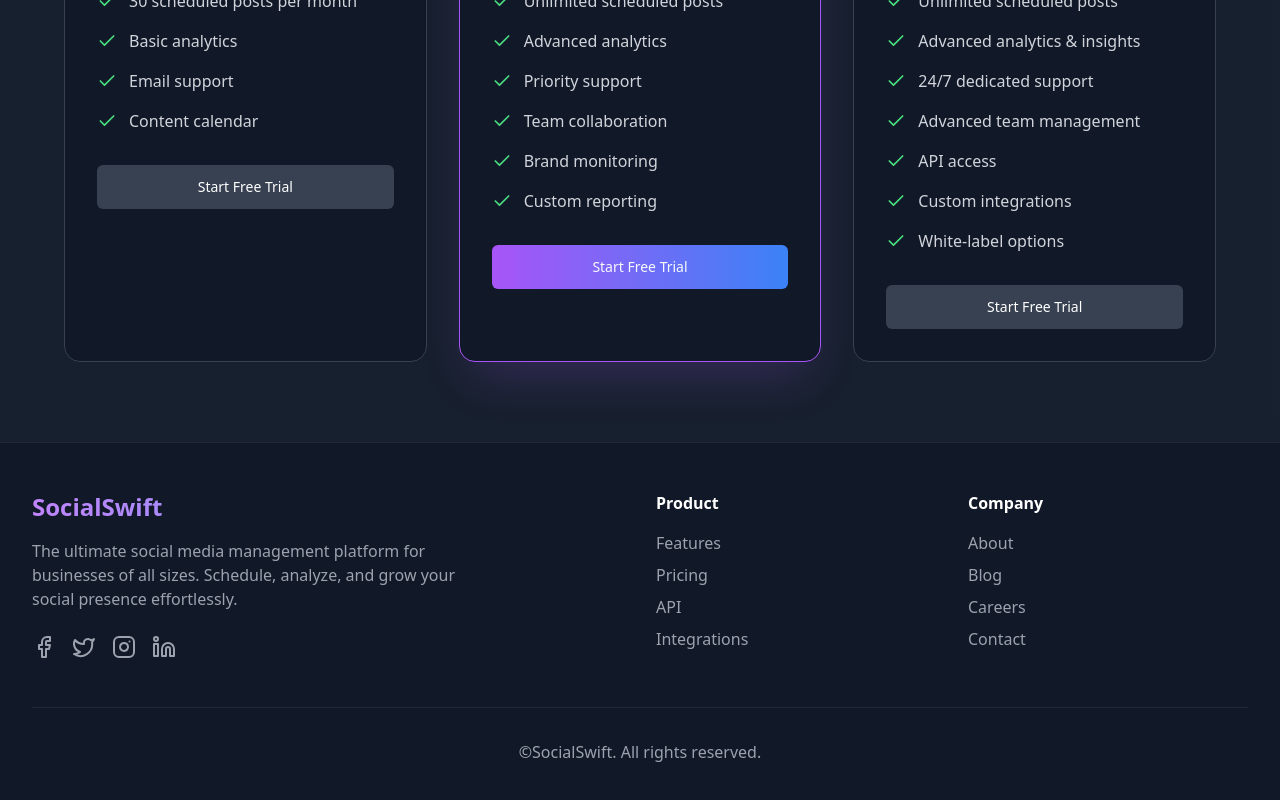
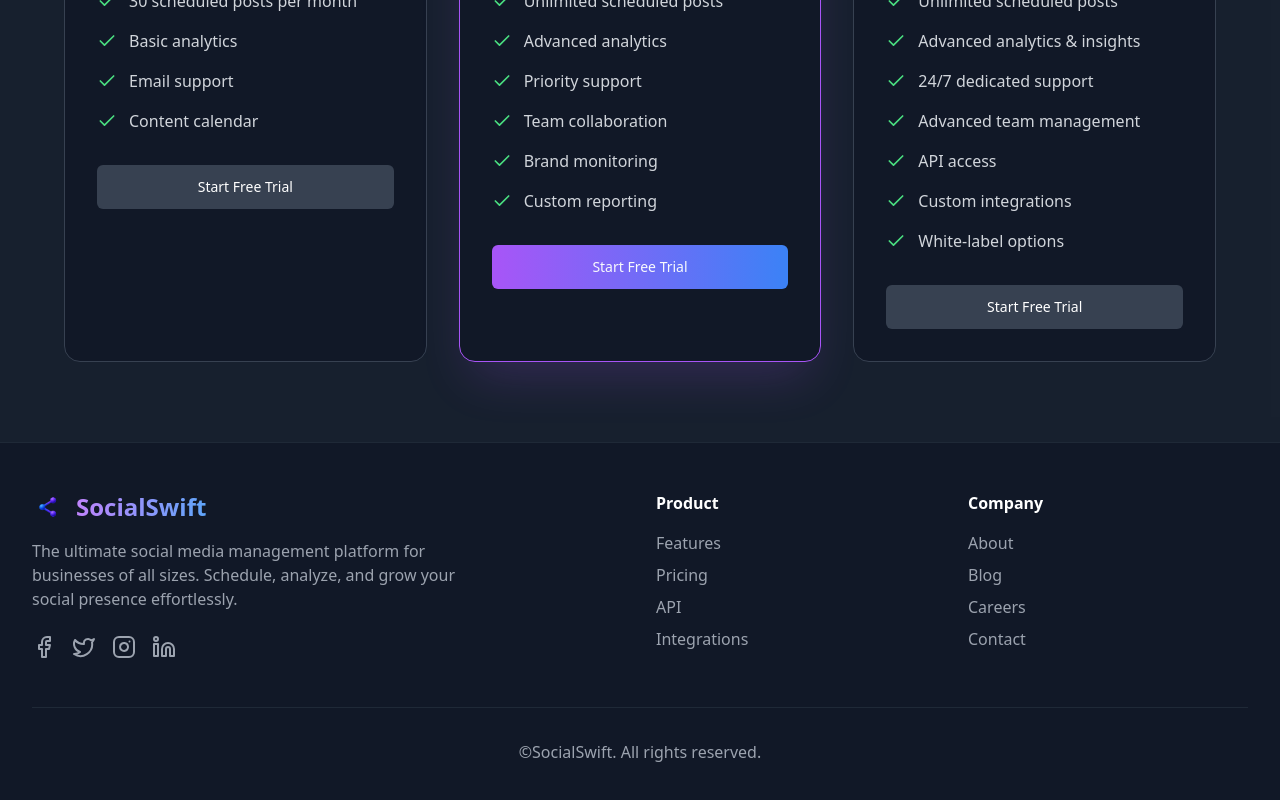
Before and after one commit to calmcrash/socialswift-spark-hub, a React (Vite) app: page / in a window 1280 px wide. Shown: the part 2124-2924 px from the top of the page. Built offline with nearby package versions, Linux system fonts and the light colour scheme.

Commit message:
Add logo to footer
Incorporate the provided logo before "SocialSwift" in the footer.

```diff
--- a/src/components/Footer.tsx
+++ b/src/components/Footer.tsx
@@ -1,4 +1,3 @@
-
 import { Facebook, Twitter, Instagram, Linkedin } from "lucide-react";
 
 const Footer = () => {
@@ -7,8 +6,15 @@ const Footer = () => {
       <div className="container mx-auto px-4 sm:px-6 lg:px-8 py-12">
         <div className="grid grid-cols-1 md:grid-cols-4 gap-8">
           <div className="col-span-1 md:col-span-2">
-            <div className="text-2xl font-bold bg-gradient-to-r from-purple-400 to-blue-400 bg-clip-text text-transparent mb-4">
-              SocialSwift
+            <div className="flex items-center mb-4">
+              <img
+                src="/lovable-uploads/5d92a1e1-36aa-4597-b666-37c71a951843.png"
+                alt="SocialSwift Logo"
+                className="h-8 w-8 mr-3"
+              />
+              <div className="text-2xl font-bold bg-gradient-to-r from-purple-400 to-blue-400 bg-clip-text text-transparent">
+                SocialSwift
+              </div>
             </div>
             <p className="text-gray-400 mb-6 max-w-md">
               The ultimate social media management platform for businesses of all sizes. Schedule, analyze, and grow your social presence effortlessly.
```
Also changed, not shown: public/lovable-uploads/5d92a1e1-36aa-4597-b666-37c71a951843.png (added).
